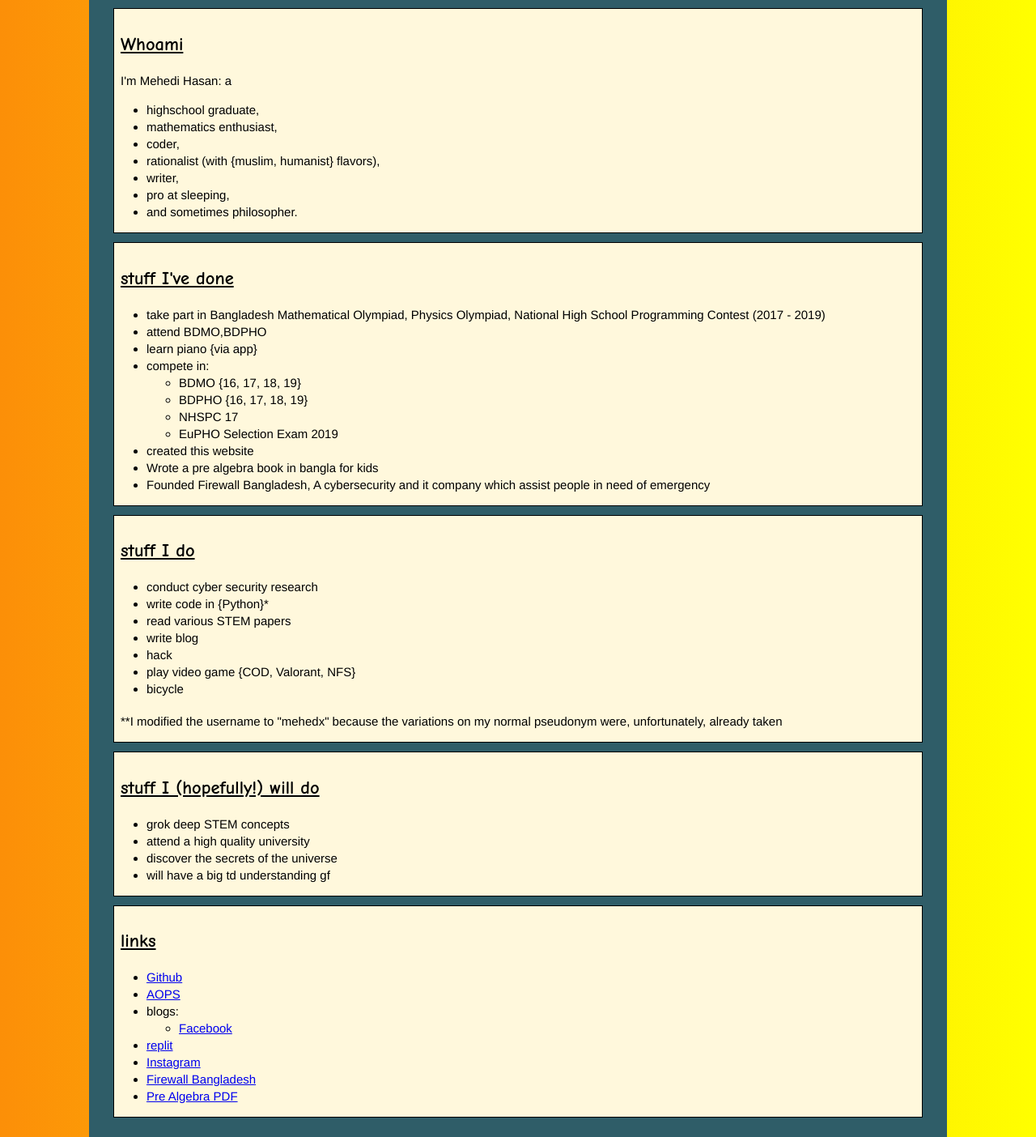
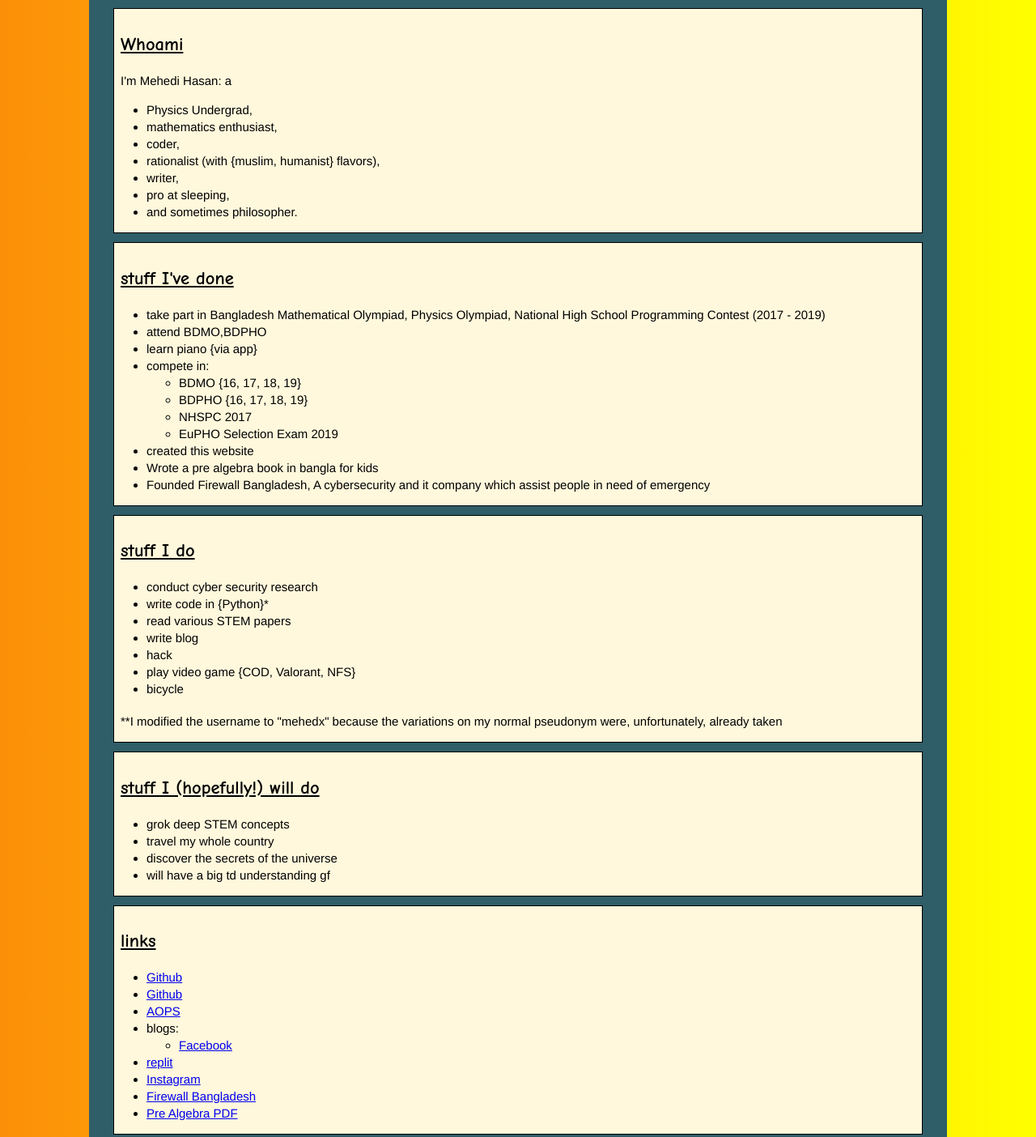
Before and after one commit to mehedx/mehedx.github.io, a plain HTML site: page index.html in a window 1280 px wide. Shown: the part 460-1864 px from the top of the page at 81% size. Drawn offline with Linux system fonts and the light colour scheme.

Commit message:
Update index.html

```diff
--- a/index.html
+++ b/index.html
@@ -23,7 +23,7 @@
             <h2> Whoami</h2>
                 <p> I'm Mehedi Hasan: a</p>
                 <ul>
-                    <li>highschool graduate,</li>
+                    <li>Physics Undergrad,</li>
                     <li>mathematics enthusiast,</li>
                     <li>coder, </li>
                     <li>rationalist (with {muslim, humanist} flavors), </li>
@@ -42,7 +42,7 @@
                         <ul>
                             <li>BDMO {16, 17, 18, 19} </li>
                             <li>BDPHO {16, 17, 18, 19} </li>
-                            <li>NHSPC 17</li>
+                            <li>NHSPC 2017</li>
                             <li>EuPHO Selection Exam 2019</li>
                         </ul>
                     </li>
@@ -68,7 +68,7 @@
                 <h2>stuff I (hopefully!) will do</h2>
                 <ul>
                     <li>grok deep STEM concepts</li>
-                    <li>attend a high quality university</li>
+                    <li>travel my whole country</li>
                     <li>discover the secrets of the universe</li>
 					<li>will have a big td understanding gf</li>
                 </ul>
@@ -77,12 +77,13 @@
                 <h2>links</h2>
                 <ul>
                     <li><a href = "https://github.com/mehedx/">Github</a></li>
+			 <li><a href = "https://github.com/mehedieh/">Github</a></li>
                     <li><a href = "https://artofproblemsolving.com/community/user/shantobro">AOPS</a></li>
                     <li>blogs:<ul>
                             <li><a href = "https://facebook.com/mehedx">Facebook</a></li>
 					</ul></li>
                     <li><a href = "https://replit.com/@mehedx/">replit</a></li>
-                    <li><a href = "https://instagram.com/mehedifw/">Instagram</a></li>
+                    <li><a href = "https://instagram.com/mehedhk/">Instagram</a></li>
 			<li><a href = "https://instagram.com/firewallbd/">Firewall Bangladesh</a></li>
 			<li><a href = "https://drive.google.com/file/d/1E0pBNLoU_lllm2Ww2AtbNkcaBN43_EeY/view?/"> Pre Algebra PDF</a></li>
                 </ul>
```
